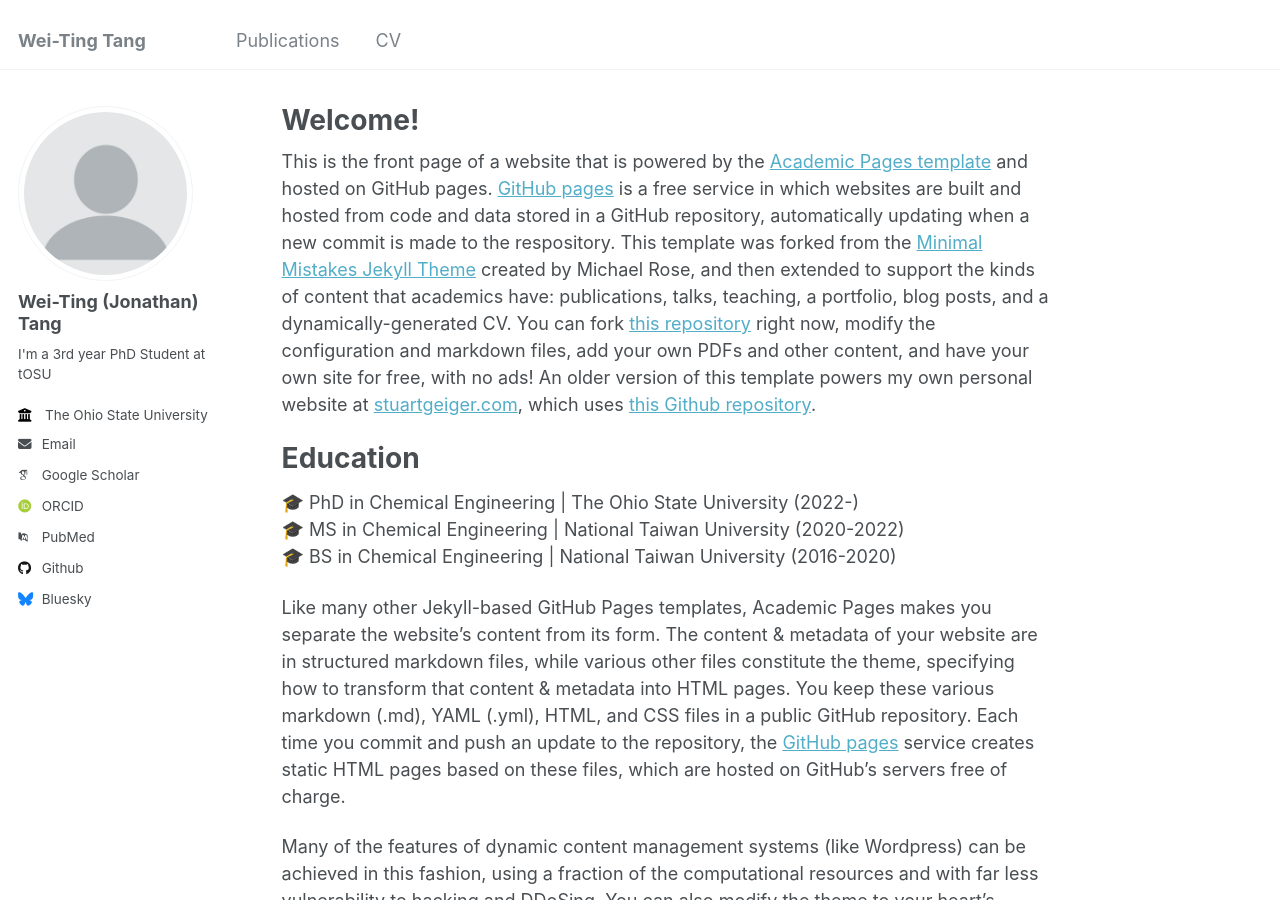
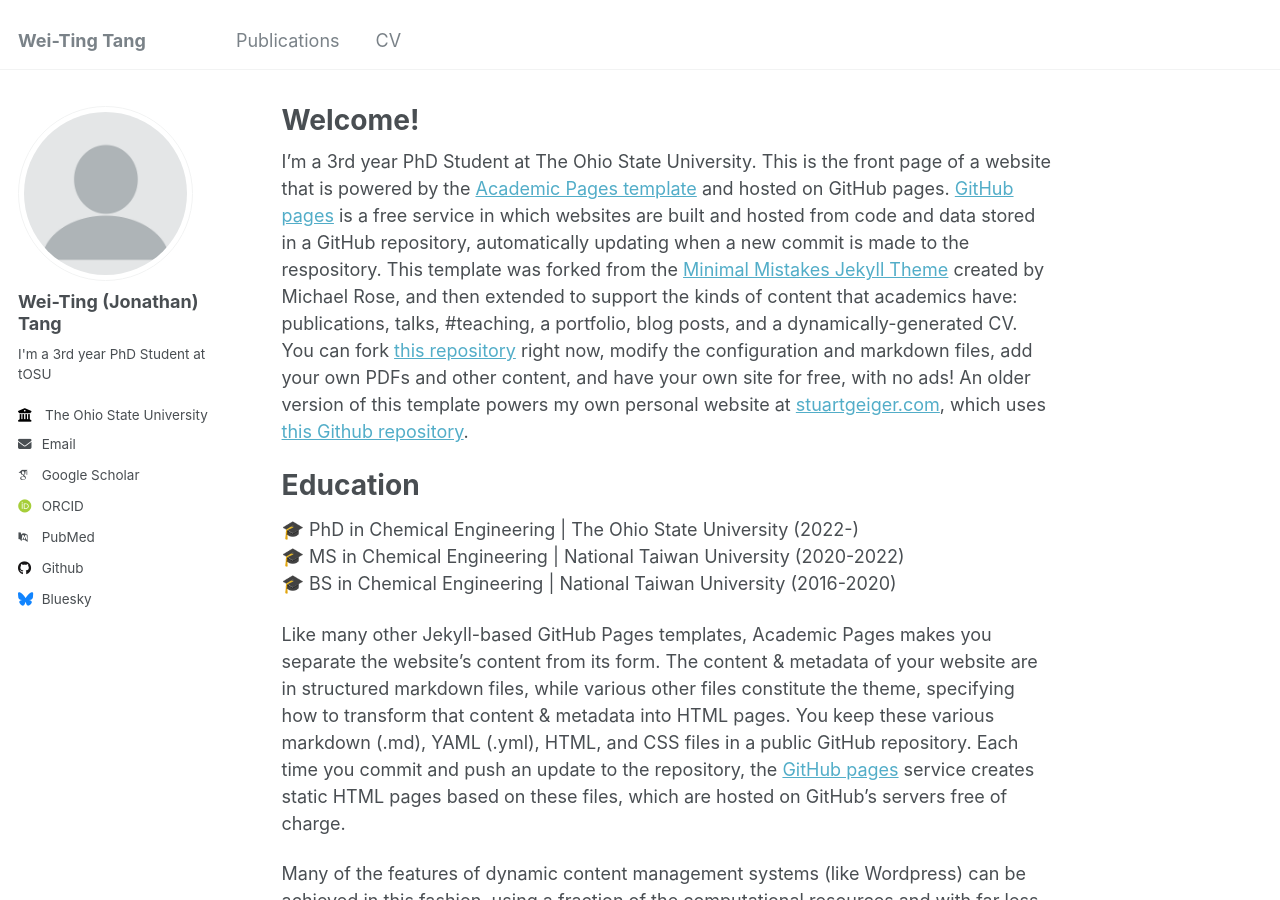
Before and after one commit to R09524081/R09524081.github.io, a Jekyll site: the page built from _pages/about.md, in a window 1280 px wide and 900 px high. Built offline with Jekyll 4.4.1, drawn with Linux system fonts in a browser that asks for light colours; some web fonts are replaced.

Commit message:
Update about.md

```diff
--- a/_pages/about.md
+++ b/_pages/about.md
@@ -7,7 +7,8 @@ redirect_from:
   - /about.html
 ---
 
-This is the front page of a website that is powered by the [Academic Pages template](https://github.com/academicpages/academicpages.github.io) and hosted on GitHub pages. [GitHub pages](https://pages.github.com) is a free service in which websites are built and hosted from code and data stored in a GitHub repository, automatically updating when a new commit is made to the respository. This template was forked from the [Minimal Mistakes Jekyll Theme](https://mmistakes.github.io/minimal-mistakes/) created by Michael Rose, and then extended to support the kinds of content that academics have: publications, talks, teaching, a portfolio, blog posts, and a dynamically-generated CV. You can fork [this repository](https://github.com/academicpages/academicpages.github.io) right now, modify the configuration and markdown files, add your own PDFs and other content, and have your own site for free, with no ads! An older version of this template powers my own personal website at [stuartgeiger.com](http://stuartgeiger.com), which uses [this Github repository](https://github.com/staeiou/staeiou.github.io).
+I'm a 3rd year PhD Student at The Ohio State University.
+This is the front page of a website that is powered by the [Academic Pages template](https://github.com/academicpages/academicpages.github.io) and hosted on GitHub pages. [GitHub pages](https://pages.github.com) is a free service in which websites are built and hosted from code and data stored in a GitHub repository, automatically updating when a new commit is made to the respository. This template was forked from the [Minimal Mistakes Jekyll Theme](https://mmistakes.github.io/minimal-mistakes/) created by Michael Rose, and then extended to support the kinds of content that academics have: publications, talks, #teaching, a portfolio, blog posts, and a dynamically-generated CV. You can fork [this repository](https://github.com/academicpages/academicpages.github.io) right now, modify the configuration and markdown files, add your own PDFs and other content, and have your own site for free, with no ads! An older version of this template powers my own personal website at [stuartgeiger.com](http://stuartgeiger.com), which uses [this Github repository](https://github.com/staeiou/staeiou.github.io).
 
 Education
 ======
```
